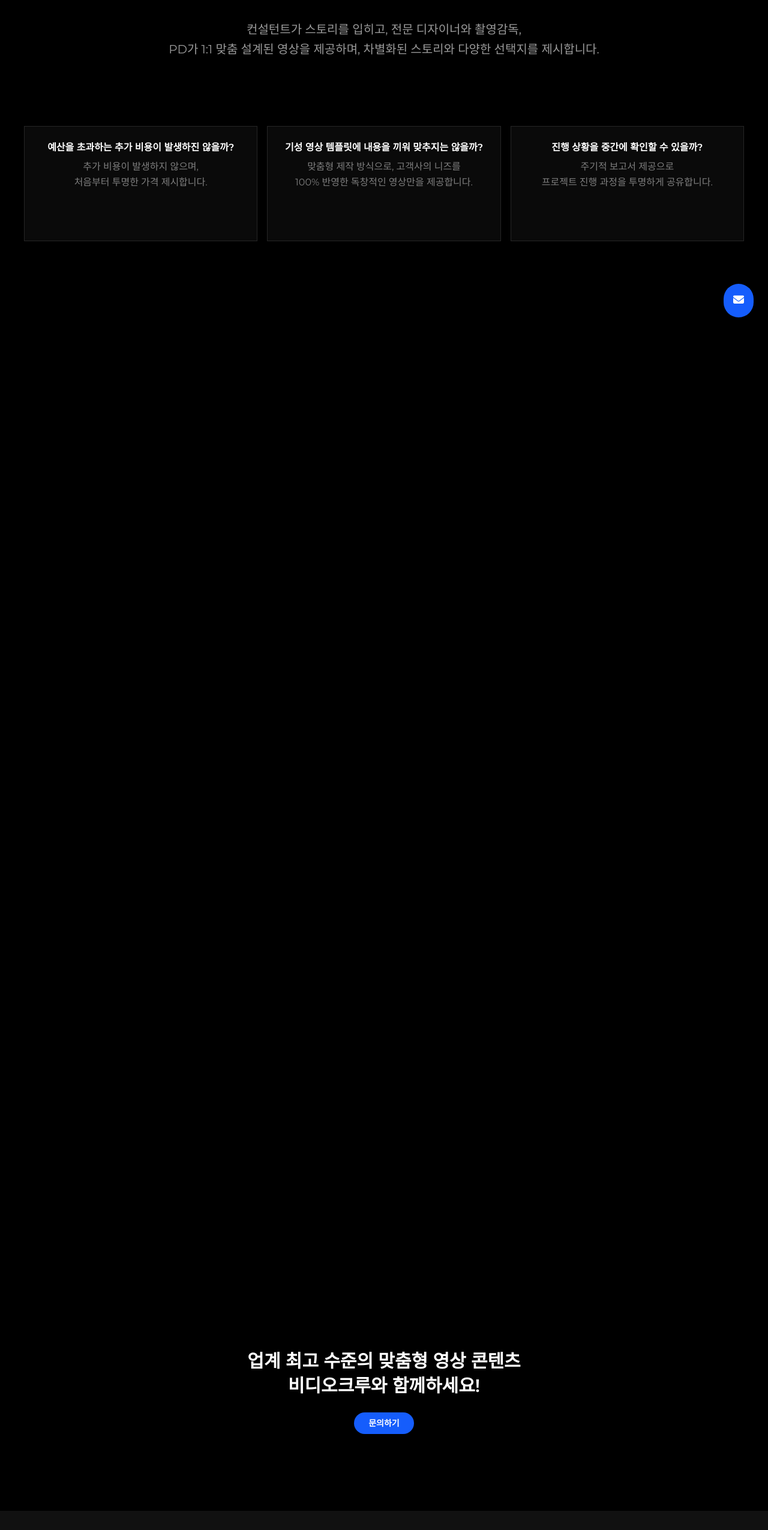
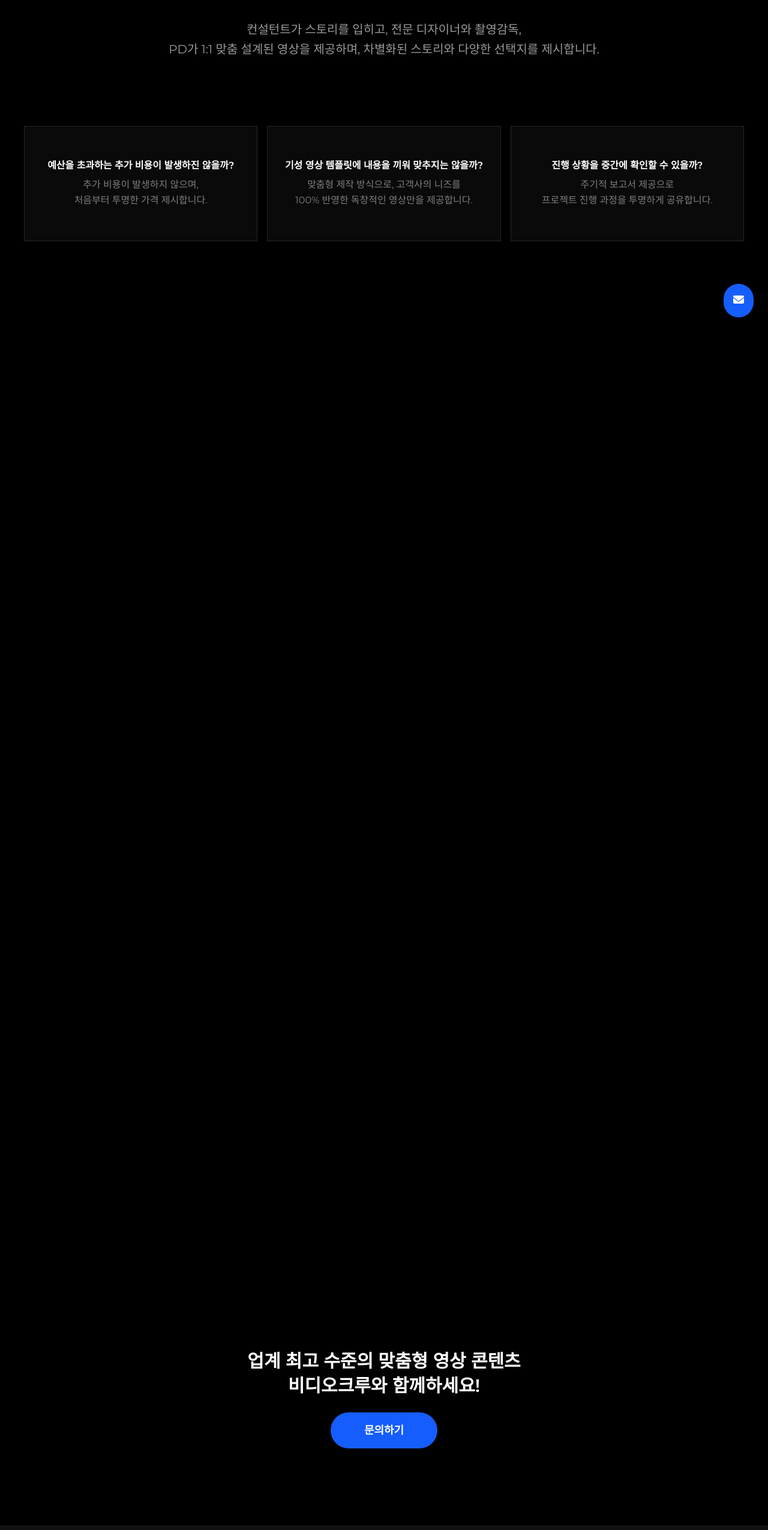
Before and after one commit to sanjeebandas/video-crew-portfolio, a React (Vite) app in the folder client/: page /differentiation in a window 1280 px wide. Shown: the part 247-2797 px from the top of the page at 60% size. Built offline with nearby package versions, Linux system fonts and the light colour scheme; no server answers; a web font is replaced by a local one.

Commit message:
updated the button size, seperator image gap, boxes centred aligned

```diff
--- a/client/src/components/contact/ContactForm.tsx
+++ b/client/src/components/contact/ContactForm.tsx
@@ -1102,7 +1102,7 @@
           <button
             type="submit"
             disabled={isSubmitting}
-            className={`px-12 py-3 font-medium rounded-full transition-all duration-150 ease-out ${
+            className={`py-4 px-14 text-lg font-medium rounded-full transition-all duration-150 ease-out ${
               isSubmitting
                 ? "bg-gray-600 cursor-not-allowed opacity-70"
                 : "bg-blue-600 hover:bg-blue-700 hover:scale-105 cursor-pointer hover:shadow-lg"
--- a/client/src/components/differentiation/DifferentiationBackgroundBanner.tsx
+++ b/client/src/components/differentiation/DifferentiationBackgroundBanner.tsx
@@ -54,7 +54,7 @@
         </h2>
         <button
           onClick={handleContactClick}
-          className="diff-banner-button bg-blue-600 hover:bg-blue-800 hover:scale-110 hover:shadow-lg transition-all duration-300 ease-out px-6 py-2 rounded-full text-sm font-semibold cursor-pointer opacity-0 translate-y-8"
+          className="diff-banner-button bg-blue-600 hover:bg-blue-800 hover:scale-110 hover:shadow-lg transition-all duration-300 ease-out py-4 px-14 rounded-full text-lg font-semibold cursor-pointer opacity-0 translate-y-8"
         >
           문의하기
         </button>
--- a/client/src/components/differentiation/WhyVideoCrewBoxes.tsx
+++ b/client/src/components/differentiation/WhyVideoCrewBoxes.tsx
@@ -52,7 +52,7 @@
               key={index}
               className="diff-why-box bg-[#0A0A0A] w-full md:w-[397px] min-h-[192px] border border-neutral-800 p-6 hover:border-blue-400/30 hover:shadow-lg hover:-translate-y-1 transition-all duration-300 ease-out group cursor-pointer opacity-0 translate-y-8"
             >
-              <div className="w-full text-center flex flex-col justify-start h-full">
+              <div className="w-full text-center flex flex-col justify-center h-full">
                 <h3 className="text-base md:text-md font-semibold mb-2 leading-snug group-hover:text-blue-400 transition-colors duration-300 ease-out line-clamp-2">
                   {item.title}
                 </h3>
--- a/client/src/components/portfolio/PortfolioGrid.tsx
+++ b/client/src/components/portfolio/PortfolioGrid.tsx
@@ -274,7 +274,7 @@
                   loadingMore
                     ? 'bg-blue-400 cursor-not-allowed'
                     : 'bg-blue-500 hover:bg-blue-600'
-                } text-white font-semibold py-3 px-8 rounded-full transition duration-300 flex items-center gap-2`}
+                } text-white font-semibold py-4 px-14 text-lg rounded-full transition duration-300 flex items-center gap-2`}
               >
                 {loadingMore ? (
                   <>
--- a/client/src/pages/About.tsx
+++ b/client/src/pages/About.tsx
@@ -133,7 +133,7 @@
           <LazyImage
             src="/imgs/Image-1.webp"
             alt="비디오크루 Work Culture 섹션 구분 디자인 이미지"
-            className="w-full h-auto object-cover -mt-8 sm:mt-16 about-separator"
+            className="w-full h-auto object-cover -mt-16 sm:mt-4 about-separator"
             onImageLoad={() => {
               // Re-trigger separator animations after image loads
               refreshGSAPAnimations(".about-separator");
@@ -141,7 +141,7 @@
           />
 
           {/* Work Culture Text Block */}
-          <div className="w-full px-6 -mt-16 md:-mt-48 lg:-mt-72">
+          <div className="w-full px-6 -mt-24 md:-mt-56 lg:-mt-82">
             <div className="max-w-[1248px] mx-auto text-center text-white mb-6">
               <h2 className="text-lg xs:text-xl sm:text-2xl md:text-3xl lg:text-5xl font-bold mb-2 leading-snug about-section-title">
                 Work Culture
--- a/client/src/pages/Home.tsx
+++ b/client/src/pages/Home.tsx
@@ -156,7 +156,7 @@
             <div className="max-w-[1248px] w-full flex justify-center">
               <button
                 onClick={handlePortfolioClick}
-                className="bg-blue-600 hover:bg-blue-800 cursor-pointer text-white font-semibold py-2.5 xs:py-3 px-6 xs:px-8 rounded-full transition duration-300 text-sm xs:text-base relative z-10"
+                className="bg-blue-600 hover:bg-blue-800 cursor-pointer text-white font-semibold py-4 px-14 rounded-full transition duration-300 text-lg relative z-10"
               >
                 포트폴리오 둘러보기
               </button>
```
